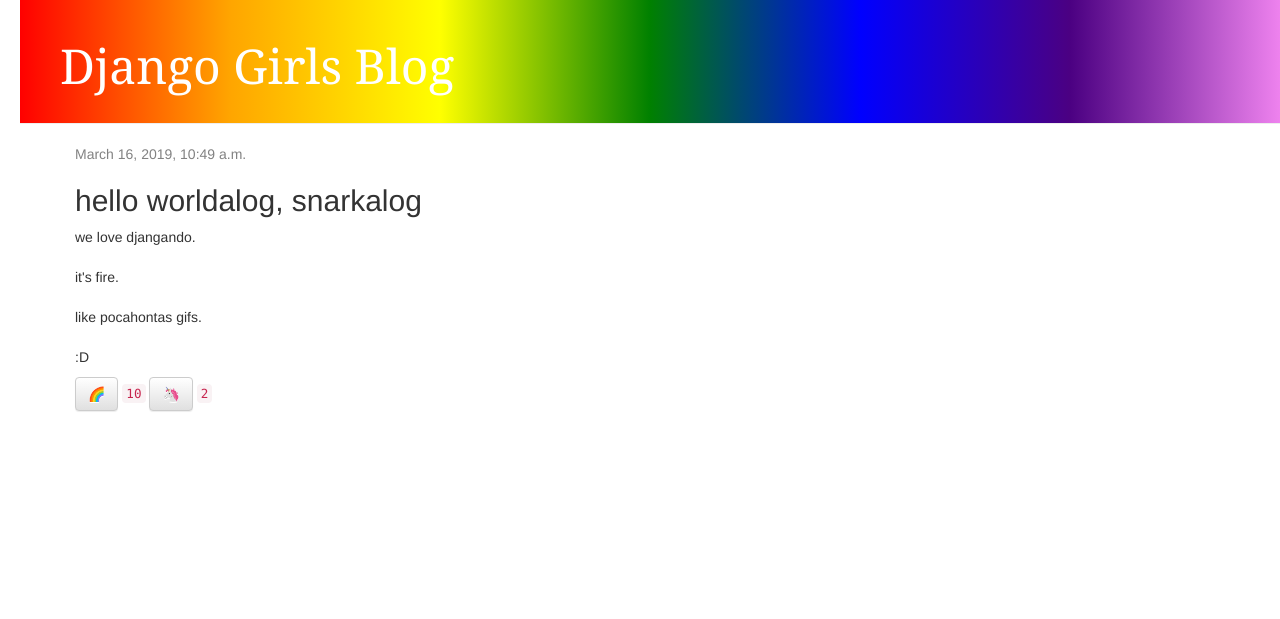
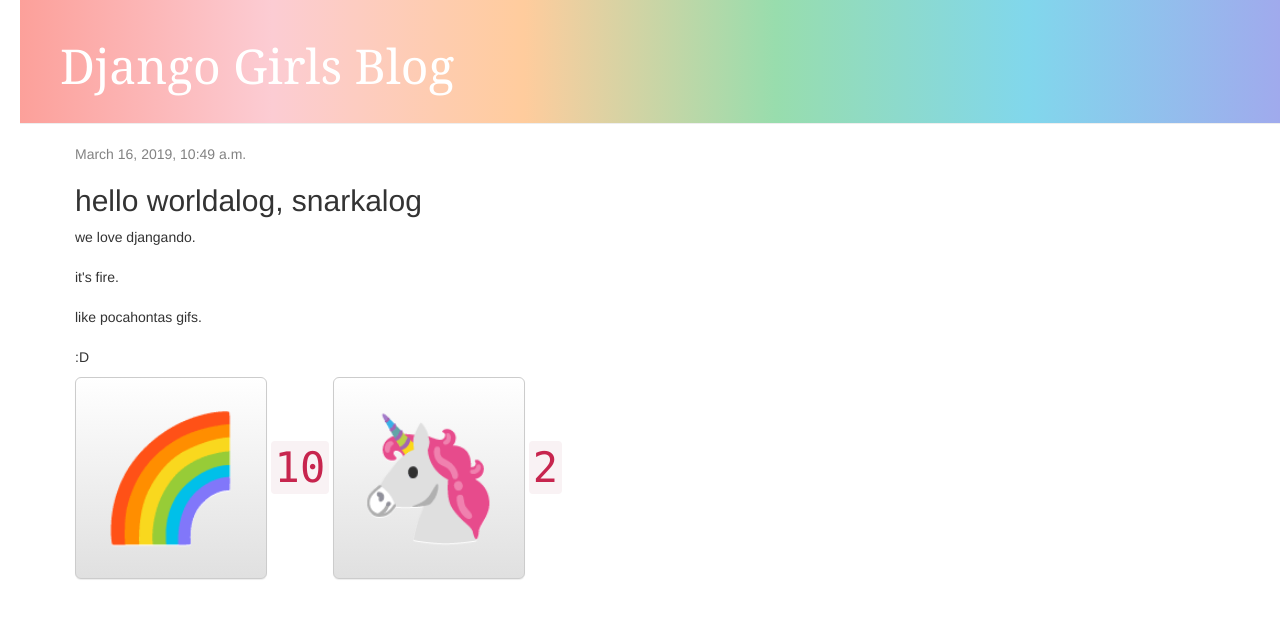
Before and after one commit to floramica/django_girls, a Django app: page /post/1/ in a window 1280 px wide. Shown: the top 619 px of the page. Run offline with Django 3.2, Linux system fonts and the light colour scheme; data comes from the database, SQL or seed files in the repository; some libraries are stand-ins or nearby versions.

Commit message:
soften gradient
and buttons

```diff
--- a/snarkalog/static/css/blog.css
+++ b/snarkalog/static/css/blog.css
@@ -8,7 +8,7 @@ body {
 }
 
 .page-header {
-    background: -webkit-linear-gradient(left, #ff0000, #ffa500, #ffff00, #008000, #0000ff, #4b0082, #ee82ee);
+    background: -webkit-linear-gradient(left, #fca09a, #fcccd3, #ffcc9d, #98ddad, #81d7ec, #a0aaed);
     margin-top: 0;
     padding: 20px 20px 20px 40px;
 }
@@ -54,6 +54,15 @@ h1, h2, h3, h4 {
     display: inline;
 }
 
+.post button {
+    padding: 20px;
+    font-size: 120px;
+}
+
+.post code {
+    font-size: 3em;
+}
+
 .post h2 a, .post h2 a:visited {
     color: #000000;
 }
--- a/snarkalog/templates/snarkalog/post_detail.html
+++ b/snarkalog/templates/snarkalog/post_detail.html
@@ -14,11 +14,11 @@
         <h2>{{ post.title }}</h2>
         <p>{{ post.text|linebreaksbr }}</p>
         <form action="{% url 'change_score' pk=post.pk choice='rainbow' %}" method="POST" class="post-form">{% csrf_token %}
-            <button type="submit" class="rainbow btn btn-default">&#x1F308;</button>
+            <button type="submit" class="rainbow btn btn-default btn-lg">&#x1F308;</button>
         </form>
         <code>{{ post.score }}</code>
         <form action="{% url 'change_score' pk=post.pk choice='unicorn' %}" method="POST" class="post-form">{% csrf_token %}
-            <button type="submit" class="unicorn btn btn-default">&#x1F984;</button>
+            <button type="submit" class="unicorn btn btn-default btn-lg">&#x1F984;</button>
         </form>
         <code>{{ post.uniscore }}</code>
 
```
